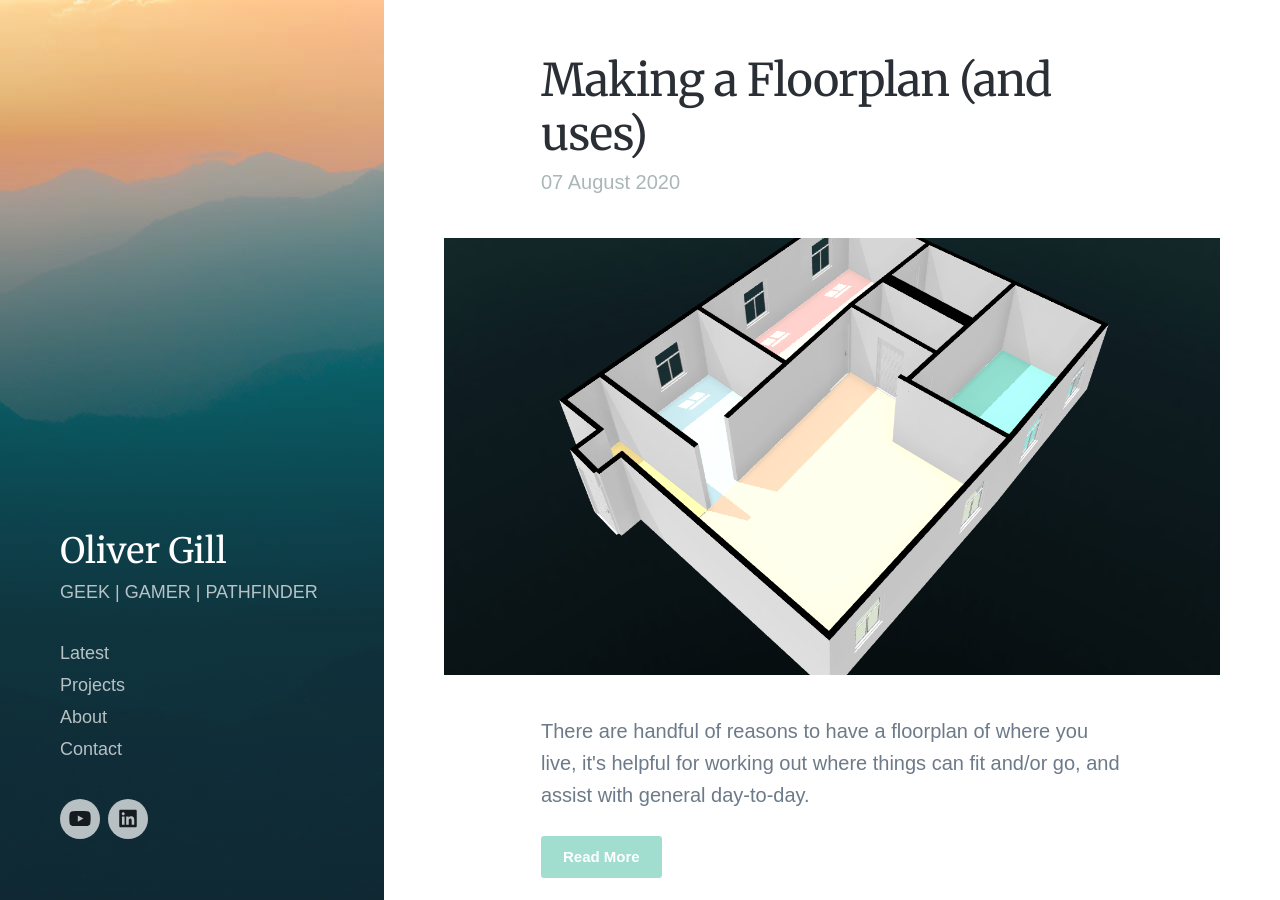
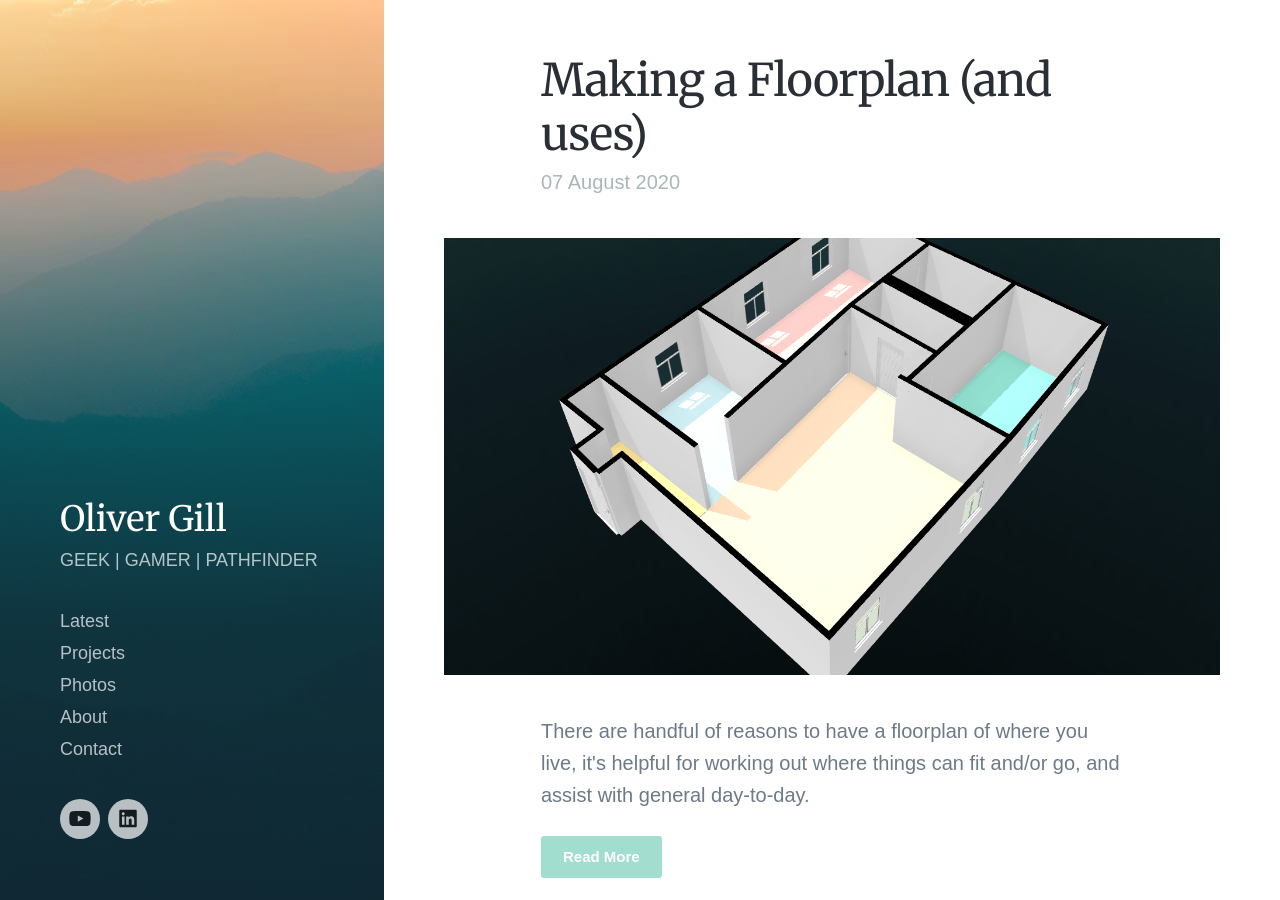
Before and after one commit to olivergillcom/olivergillblog.github.io, a Jekyll site: the page built from index.html, in a window 1280 px wide and 900 px high. Built offline with Jekyll 4.4.1, drawn with Linux system fonts in a browser that asks for light colours; nearby versions of some CDN libraries; some web fonts are replaced; the list of posts is cut into pages by our own code.

Commit message:
Update settings.yml

```diff
--- a/_data/settings.yml
+++ b/_data/settings.yml
@@ -14,6 +14,8 @@ menu_settings:
       url: '/'
     - title: 'Projects'
       url: '/projects/'
+    - title: 'Photos'
+      url: '/photos/'
     - title: 'About'
       url: '/about'
     - title: 'Contact'
```
